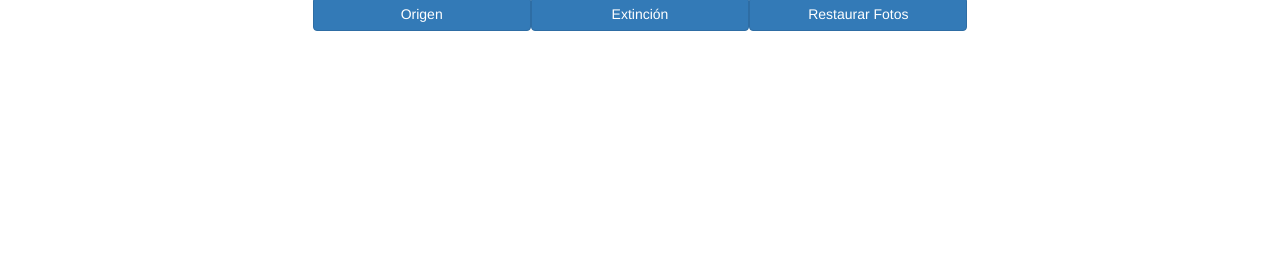
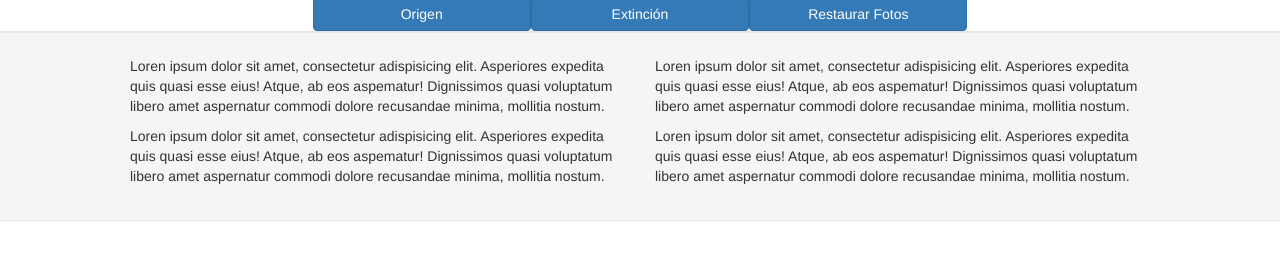
Before and after one commit to gabyLuTrejo/panda_bootstrap, a plain HTML site: page index.html in a window 1280 px wide. Shown: the part 290-550 px from the top of the page. Drawn offline with nearby package versions, Linux system fonts and the light colour scheme.

Commit message:
Parrafos

```diff
--- a/index.html
+++ b/index.html
@@ -43,6 +43,32 @@
         <button id="btnExtincion" class="col-md-2 col-xs-6 col-md-offset-0 col-xs-offset-3 btn btn-primary">Extinción</button>
         <button id="btnRestaurar" class="col-md-2 col-xs-6 col-md-offset-0 col-xs-offset-3 btn btn-primary">Restaurar Fotos</button>
       </section>
+      <section class="row well well-lg">
+        <div id="textoIzq" class="col-md-offset-1 col-md-5">
+            <p>Loren ipsum dolor sit amet, consectetur adispisicing elit.
+               Asperiores expedita quis quasi esse eius! Atque, ab eos
+               aspematur! Dignissimos quasi voluptatum libero amet aspernatur
+               commodi dolore recusandae minima, mollitia nostum.
+            </p>
+            <p>Loren ipsum dolor sit amet, consectetur adispisicing elit.
+               Asperiores expedita quis quasi esse eius! Atque, ab eos
+               aspematur! Dignissimos quasi voluptatum libero amet aspernatur
+               commodi dolore recusandae minima, mollitia nostum.
+            </p>
+          </div>
+          <div id="textoDer" class="col-md-5">
+            <p>Loren ipsum dolor sit amet, consectetur adispisicing elit.
+               Asperiores expedita quis quasi esse eius! Atque, ab eos
+               aspematur! Dignissimos quasi voluptatum libero amet aspernatur
+               commodi dolore recusandae minima, mollitia nostum.
+            </p>
+            <p>Loren ipsum dolor sit amet, consectetur adispisicing elit.
+               Asperiores expedita quis quasi esse eius! Atque, ab eos
+               aspematur! Dignissimos quasi voluptatum libero amet aspernatur
+               commodi dolore recusandae minima, mollitia nostum.
+            </p>
+          </div>
+    </section>
     </section>
 
 
```
Also changed, not shown: assets/js/app.js (added).
